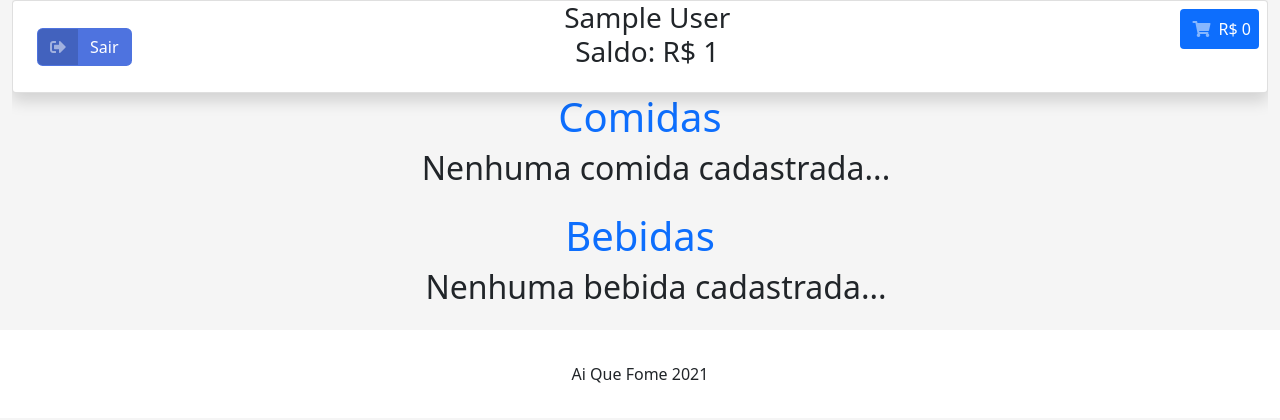
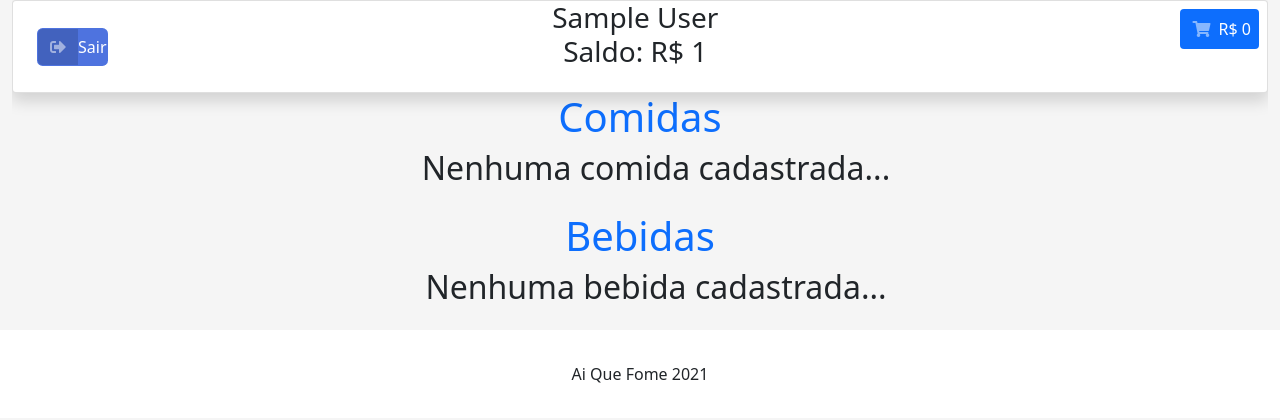
Before and after one commit to UrquizaN/ai-que-fome, a PHP site: template modules/student/views/index.php in a window 1280 px wide. Shown: the top 420 px of the page. Run offline with PHP 8.4, Linux system fonts and the light colour scheme; the template is opened without the code that fills it, so the values that code supplies are empty; the visitor is signed in with stand-in values (Sample User, id 1); some libraries are stand-ins or nearby versions.

Commit message:
fix: logout button

```diff
--- a/modules/student/views/index.php
+++ b/modules/student/views/index.php
@@ -17,11 +17,11 @@
           <!-- Content Row -->
           <div class="d-flex flex-column align-items-center overflow-hidden position-relative">
             <div class="d-flex flex-row align-items-center card shadow px-4 w-100">
-              <a href="logout" class="d-flex btn btn-primary btn-icon-split" type="submit">
+              <a href="logout" class="d-flex btn btn-primary btn-icon-split align-items-center p-r2">
                 <span class="icon text-white-50">
                   <i class="fas fa-sign-out-alt"></i>
                 </span>
-                <span class="text">Sair</span>
+                Sair
               </a>
               <div class="userData">
                 <h1 class="h3 mb-0 text-gray-800"><?php echo $_SESSION['user']; ?></h1>
```
